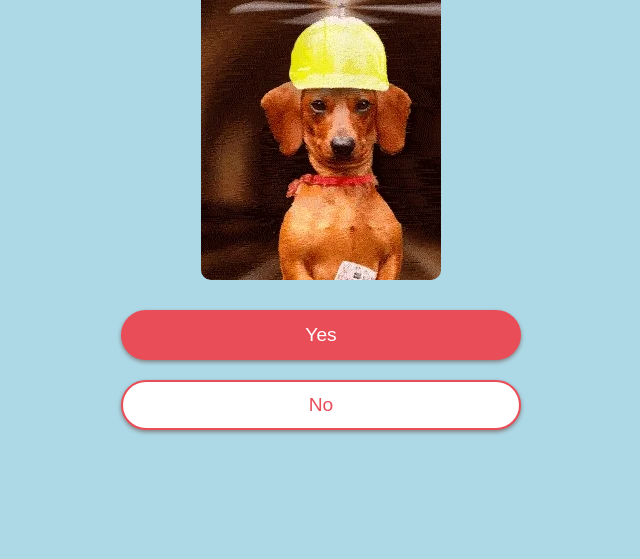
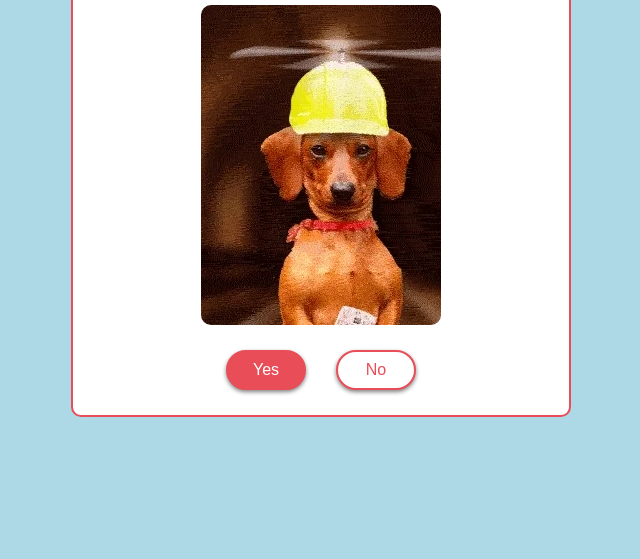
Before and after one commit to izluu/izisluu, a plain HTML site: page index.html in a window 1280 px wide. Shown: the part 241-800 px from the top of the page, without its empty margins (319-959 px from the left). Drawn offline with Linux system fonts and the light colour scheme.

Commit message:
Update style.css

```diff
--- a/style.css
+++ b/style.css
@@ -9,57 +9,68 @@ body {
     justify-content: center;
     align-items: center;
     min-height: 100vh;
-    background: #add8e6; /* Màu nền cho toàn bộ trang web */
-    padding: 10px; /* Thêm khoảng cách để nội dung không sát lề trên điện thoại */
+    background: #add8e6;
+    padding: 10px;
 }
 
 .wrapper {
-    text-align: center; /* Căn giữa nội dung */
-    max-width: 500px; /* Giới hạn độ rộng của nội dung để phù hợp với màn hình nhỏ */
-    width: 100%; /* Đảm bảo khung chứa chiếm toàn bộ chiều rộng trên màn hình nhỏ */
+    text-align: center;
+    max-width: 500px;
+    width: 90%;
+    position: relative;
+    overflow: hidden;
+    border: 2px solid #e94d58;
+    border-radius: 10px;
+    background-color: white;
+    padding: 20px;
 }
 
 h2 {
-    font-size: 3em;
+    font-size: 2.5em;
     color: #e94d58;
     margin: 15px 0;
-    font-size: 2.5em; /* Giảm kích thước chữ trên màn hình nhỏ */
 }
 
 .gif {
     display: block;
-    margin: 20px auto; /* Căn giữa hình ảnh theo chiều ngang */
-    max-width: 100%; /* Đảm bảo hình ảnh không vượt quá kích thước màn hình */
+    margin: 20px auto;
+    max-width: 100%;
     height: auto;
-    border-radius: 10px; /* Thêm góc bo cho hình ảnh */
+    border-radius: 10px;
 }
 
 .btn-group {
     display: flex;
-    flex-direction: column; /* Đặt các nút theo cột để dễ bấm trên điện thoại */
+    justify-content: center;
     align-items: center;
     margin-top: 20px;
+    gap: 30px; /* Khoảng cách giữa các nút */
+    position: relative;
+    width: 100%;
+    height: 50px;
 }
 
 button {
-    width: 80%; /* Giảm kích thước nút để phù hợp với màn hình nhỏ */
-    height: 50px;
+    width: 80px; /* Đặt chiều rộng cụ thể cho nút */
+    height: 40px;
     color: white;
-    font-size: 1.2em;
-    border-radius: 30px;
+    font-size: 1em;
+    border-radius: 20px;
     outline: none;
     cursor: pointer;
     box-shadow: 0 2px 4px gray;
     border: 2px solid #e94d58;
-    margin: 10px 0; /* Thêm khoảng cách giữa các nút */
+    position: relative;
 }
 
-button:nth-child(1) {
+.yes-btn {
     background: #e94d58;
 }
 
-button:nth-child(2) {
+.no-btn {
     background: white;
     color: #e94d58;
+    /* Remove position: relative; */
     transition: left 0.3s ease, top 0.3s ease;
+    /* Adjust left and top properties as needed */
 }
```
